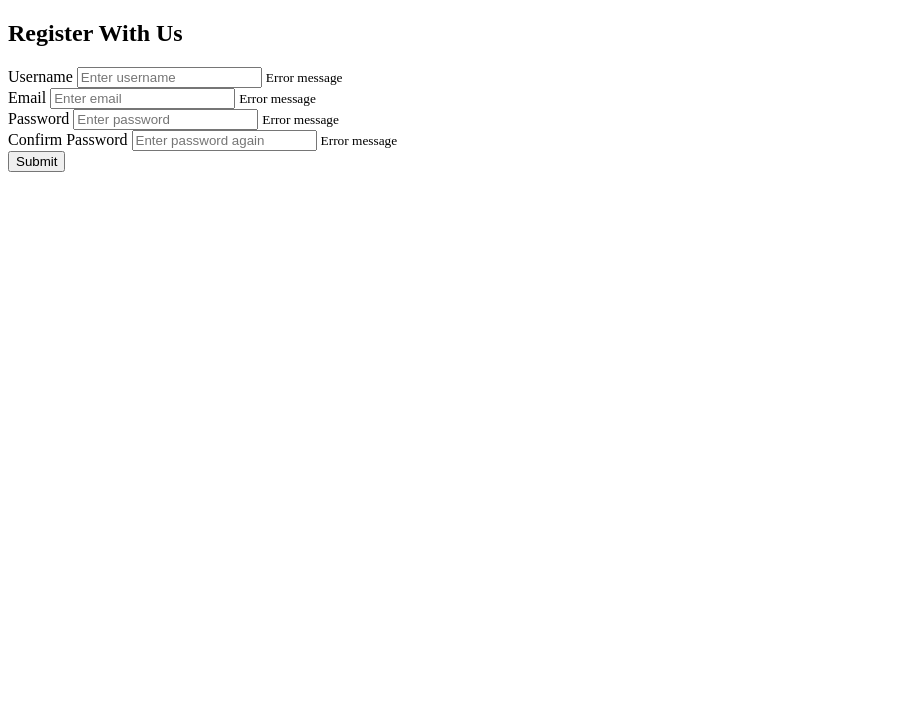
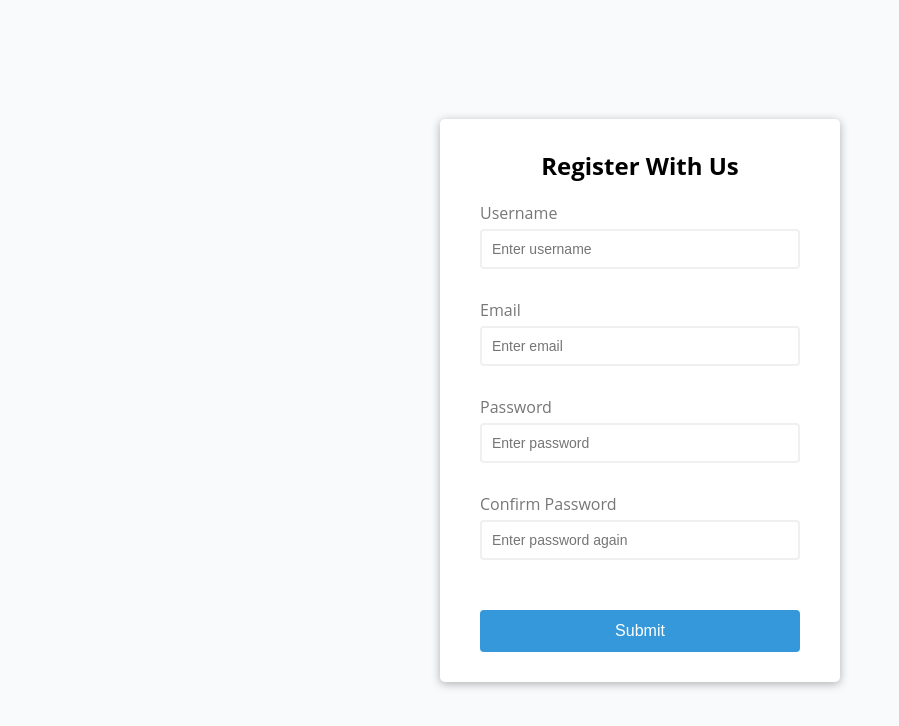
Before and after one commit to codewithbingle/Mini-Projects, a plain HTML site: page form-validator/index.html in a window 1280 px wide. Shown: the whole page, without its empty margins (0-899 px from the left). Drawn offline with Linux system fonts and the light colour scheme.

Commit message:
Second Commit, adding CSS

```diff
--- a/form-validator/index.html
+++ b/form-validator/index.html
@@ -31,9 +31,7 @@
         <input type="password" id="password2" placeholder="Enter password again">
         <small>Error message</small>
       </div>
-      <button>
-        Submit
-      </button>
+      <button type="submit">Submit</button>
     </form>
   </div>
 
--- a/form-validator/style.css
+++ b/form-validator/style.css
@@ -0,0 +1,100 @@
+@import url('https://fonts.googleapis.com/css2?family=Courier+Prime:wght@700&display=swap');
+
+/* this is used for the success and error message */
+:root {
+  --success-color:#2ecc71;
+  --error-color: #e74c3c;
+}
+
+/* by using the code below, so that the padding won't affect the element (box-sizing: border-box)  */
+* {
+  box-sizing: border-box;
+}
+
+body {
+  background-color: #f9fafb;
+  font-family: "Open Sans", sans-serif;
+  display: flex; /* this will allow to easily manuever the child of it */
+  align-items:center ;
+  justify-content: center; /* the two align-items and justify-content, align the items to the center horizontally */
+  min-height: 100vh; /* this will adjust vertically */
+  margin: 0;
+}
+
+.container {
+  background-color: #fff;
+  border-radius: 5px;
+  box-shadow: 0 2px 10px rgba(0, 0, 0, 0.3); /* give the drop shadow around the box */
+  width: 400px;
+}
+
+h2 {
+  text-align: center;
+  margin: 0 0 20px;
+}
+
+.form {
+  padding: 30px 40px; /* top and bottom for the first number and the second one is for the left and right padding of the content (text) */
+}
+
+.form-control {
+  margin-bottom: 10px;
+  padding-bottom:20px;
+  position: relative; /* when you want to position absolute within the parent element, the parent element must be relative */
+}
+
+.form-control label {
+  color: #777;
+  display: block; /* it will go by default be in-line so we will use block so they can go on their own line and push the next element down */
+  margin-bottom: 5px;
+}
+
+.form-control input {
+  border: 2px solid #f0f0f0;
+  border-radius: 4px;
+  display: block; /* makes this to be on their own line */
+  width: 100%; /* so it can stretches all the way across  */
+  padding: 10px;
+  font-size: 14px;
+}
+
+/* to change color of the outline for the input */
+.form-control input:focus {
+  outline: 0;
+  border-color: #777;
+}
+
+/* both the success and error classes will not be present at the HTML file but it will be used for Javascript*/
+/* we do not need to input the color because we made a root at the very top of our CSS and to use those color we need to use (var()) */
+.form-control.success input {
+  border-color: var(--success-color);
+}
+
+.form-control.error input {
+  border-color: var(--error-color);
+}
+
+.form-control small {
+  color:var(--error-color);
+  position: absolute;
+  bottom: 0;
+  left: 0;
+  visibility: hidden; /* visibility: hidden will hide the error message, we did not use display: none because it will collapse everything around it */
+}
+
+/* error and small will be used for CSS */
+.form-control.error small{
+  visibility: visible;
+}
+
+.form button {
+  cursor: pointer;
+  background-color: #3498db;
+  border: 2px solid #3498db;
+  border-radius: 4px;
+  color: #fff;
+  font-size: 16px;
+  padding: 10px;
+  margin-top: 20px;
+  width: 100%; /* this will help spread it all the way across (it should be 100% remember the % sign */
+}
```
